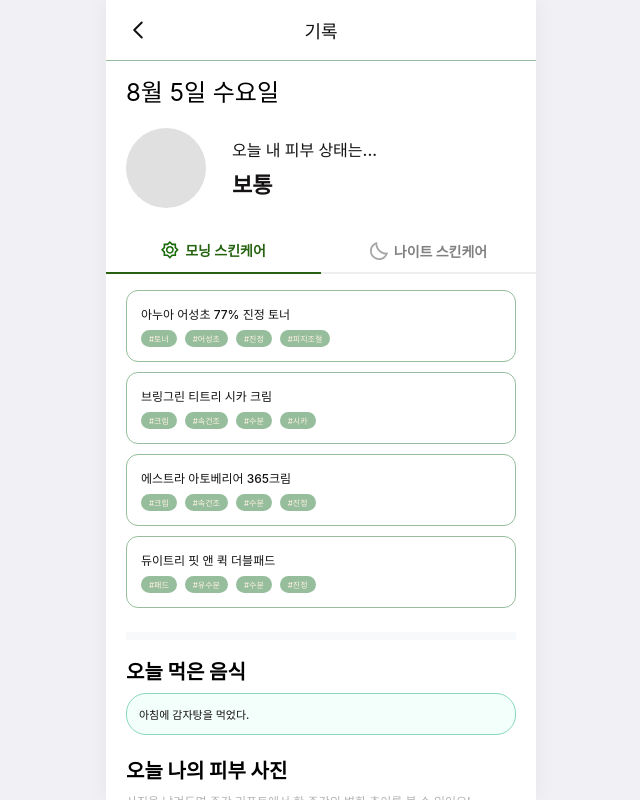
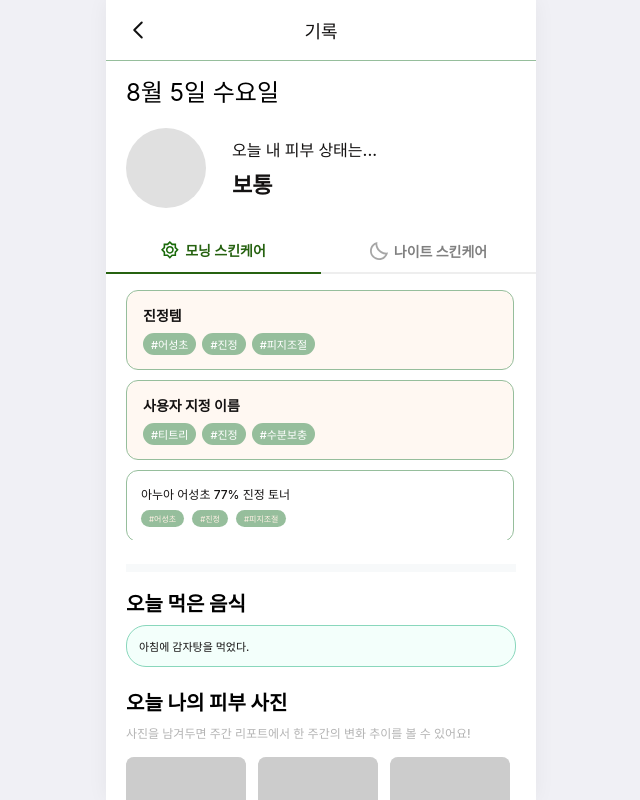
Before and after one commit to LikeLionUniv-INU/14th-toMeta-frontend, a React (Vite) app: page /record in a window 1280 px wide. Shown: the whole page, without its empty margins (319-959 px from the left). Built offline with nearby package versions, Linux system fonts and the light colour scheme; no server answers.

Commit message:
feat: 기록 페이지 세트 조회 연동 및 파우치 하단 가이드 문구 추가

```diff
--- a/package.json
+++ b/package.json
@@ -12,13 +12,14 @@
   "dependencies": {
     "axios": "^1.18.1",
     "crypto-js": "^4.2.0",
+    "lucide-react": "^1.31.0",
     "react": "^19.2.7",
     "react-datepicker": "^9.1.0",
     "react-dom": "^19.2.7",
     "react-icons": "^5.7.0",
     "react-mobile-picker": "^1.2.0",
     "react-router-dom": "^7.18.2",
-    "styled-components": "^6.4.4"
+    "styled-components": "^6.5.3"
   },
   "devDependencies": {
     "@eslint/js": "^10.0.1",
--- a/src/api/cosmetics.js
+++ b/src/api/cosmetics.js
@@ -7,26 +7,47 @@
     return {
       data: {
         isSuccess: true,
-        result: [
+        code: "COMMON_200",
+        message: "요청에 성공했습니다.",
+        result: {
+          sets: [
             {
-            userCosmeticId: 1,
-            name: '수분 진정 토너',
-            brand: '토리든',
-            type: 'TONER',
+              setId: 1,
+              name: "진정템",
+              usageTime: "morning",
+              mainIngredients: ["어성초", "진정", "피지조절"],
             },
             {
-            userCosmeticId: 2,
-            name: '시카 릴리프 세럼',
-            brand: '닥터지',
-            type: 'SERUM',
+              setId: 2,
+              name: "사용자 지정 이름",
+              usageTime: "both",
+              mainIngredients: ["티트리", "진정", "수분보충"],
+            },
+          ],
+          cosmetics: [
+            {
+              userCosmeticId: 11,
+              productName: "아누아 어성초 77% 진정 토너",
+              brandName: "아누아",
+              productType: "toner",
+              mainIngredients: ["어성초", "진정", "피지조절"],
             },
             {
-            userCosmeticId: 3,
-            name: '장벽 강화 크림',
-            brand: '에스트라',
-            type: 'CREAM',
+              userCosmeticId: 12,
+              productName: "토리든 다이브인 저분자 히알루론산 세럼",
+              brandName: "토리든",
+              productType: "serum",
+              mainIngredients: ["히알루론산", "수분", "속건조"],
+            },
+            {
+              userCosmeticId: 13,
+              productName: "브링그린 티트리 시카 크림",
+              brandName: "브링그린",
+              productType: "cream",
+              mainIngredients: ["티트리", "시카", "진정"],
             },
           ],
+        },
       },
     };
   }
@@ -48,19 +69,7 @@
             name: `${keyword} 시카 수딩 크림`,
             imageUrl:
               'https://image.oliveyoung.co.kr/cfimages/cf-goods/uploads/images/thumbnails/10/0000/0022/A00000022655318ko.jpg?l=ko&QT=85&SF=webp&sharpen=1x0.5',
-          } /*,
-          {
-            id: 2,
-            name: `${keyword} 시카 수딩 토너`,
-            imageUrl:
-              'https://image.oliveyoung.co.kr/cfimages/cf-goods/uploads/images/thumbnails/10/0000/0018/A00000018918112ko.jpg?l=ko&QT=85&SF=webp&sharpen=1x0.5',
           },
-          {
-            id: 3,
-            name: `${keyword} 사철쑥 EX 배리어 로션`,
-            imageUrl:
-              'https://dn5hzapyfrpio.cloudfront.net/product/5e3/5e324c90-d78d-11ef-980c-cff2dc08064e.jpeg',
-          },*/,
         ],
       },
     };
--- a/src/pages/MyPouch.jsx
+++ b/src/pages/MyPouch.jsx
@@ -346,6 +346,7 @@
               세트로 묶기
             </ActionButton>
           </ButtonGroup>
+          <GuideText>자주 쓰는 화장품을 묶어 나만의 루틴 세트를 만들어보세요!</GuideText>
         </MainContent>
       </ContentWrapper>
 
@@ -625,9 +626,9 @@
 const ActionButton = styled.button`
   flex: 1;
   padding: 12px 0;
-  background-color: ${(props) => (props.$isSetButtonActive ? "#8cb896" : "#ffffff")};
-  border: 1px solid ${(props) => (props.$isSetButtonActive ? "#8cb896" : "#266210")};
-  color: ${(props) => (props.$isSetButtonActive ? "#ffffff" : "#266210")};
+  background-color: ${(props) => (props.$isSetButtonActive ? "#63BF8E" : "#ffffff")};
+  border: 1px solid ${(props) => (props.$isSetButtonActive ? "#609668" : "#609668")};
+  color: ${(props) => (props.$isSetButtonActive ? "#ffffff" : "#609668")};
   border-radius: 20px;
   font-size: 14px;
   font-weight: 600;
@@ -636,6 +637,15 @@
   &:active {
     background-color: ${(props) => (props.$isSetButtonActive ? "#7ca886" : "#f2f7f1")};
   }
+`;
+
+const GuideText = styled.p`
+  font-weight: 500;
+  font-size: 10px;
+  color: #7C7C7C;
+  text-align: center;
+  margin-top: 10px;
+  margin-bottom: 0;
 `;
 
 const ModalOverlay = styled.div`
--- a/src/pages/Record.jsx
+++ b/src/pages/Record.jsx
@@ -1,10 +1,11 @@
-import React, { useState } from "react";
+import React, { useState, useEffect } from "react";
 import styled from "styled-components";
 import Header from "../components/Header";
 import Button from "../components/Button";
 import CosmeticCard from "../components/CosmeticCard";
 import SunIcon from "../assets/images/record/sun.svg";
 import MoonIcon from "../assets/images/record/Moon.svg";
+import { getCosmeticOptions } from "../api/cosmetics";
 
 export default function Record() {
   const [activeTab, setActiveTab] = useState("morning");
@@ -13,16 +14,6 @@
   const [recordData, setRecordData] = useState({
     dateText: "8월 5일 수요일",
     skinStatus: "보통",
-    morningRoutine: [
-      { id: 1, name: "아누아 어성초 77% 진정 토너", tags: ["#토너", "#어성초", "#진정", "#피지조절"] },
-      { id: 2, name: "브링그린 티트리 시카 크림", tags: ["#크림", "#속건조", "#수분", "#시카"] },
-      { id: 3, name: "에스트라 아토베리어 365크림", tags: ["#크림", "#속건조", "#수분", "#진정"] },
-      { id: 4, name: "듀이트리 핏 앤 퀵 더블패드", tags: ["#패드", "#유수분", "#수분", "#진정"] },
-    ],
-    nightRoutine: [
-      { id: 101, name: "아누아 어성초 77% 진정 토너", tags: ["#토너", "#진정"] },
-      { id: 102, name: "에스트라 아토베리어 365크림", tags: ["#크림", "#보습"] },
-    ],
     food: "아침에 감자탕을 먹었다.",
     skinPhotos: [
       "https://via.placeholder.com/100",
@@ -31,10 +22,38 @@
     ],
   });
 
-  const currentRoutine =
-    activeTab === "morning"
-      ? recordData.morningRoutine
-      : recordData.nightRoutine;
+  const [optionsData, setOptionsData] = useState({
+    sets: [],
+    cosmetics: [],
+  });
+
+  useEffect(() => {
+    const fetchCosmeticOptions = async () => {
+      try {
+        const response = await getCosmeticOptions();
+        if (response.data && response.data.isSuccess) {
+          const result = response.data.result;
+          if (result) {
+            setOptionsData({
+              sets: result.sets || [],
+              cosmetics: result.cosmetics || (Array.isArray(result) ? result : []),
+            });
+          }
+        }
+      } catch (error) {
+        console.error("화장품 옵션 조회 중 오류 발생:", error);
+      }
+    };
+
+    fetchCosmeticOptions();
+  }, []);
+
+  const filteredSets = optionsData.sets.filter((item) => {
+    if (!item.usageTime || item.usageTime === "both") return true;
+    return item.usageTime === activeTab;
+  });
+
+  const cosmeticList = optionsData.cosmetics;
 
   const handleFoodChange = (e) => {
     setRecordData((prev) => ({
@@ -87,23 +106,38 @@
             $active={activeTab === "morning"}
             onClick={() => setActiveTab("morning")}
           >
-            <img src={SunIcon} /> 모닝 스킨케어
+            <img src={SunIcon} alt="morning" /> 모닝 스킨케어
           </TabButton>
           <TabButton
             $active={activeTab === "night"}
             onClick={() => setActiveTab("night")}
           >
-            <img src={MoonIcon} /> 나이트 스킨케어
+            <img src={MoonIcon} alt="night" /> 나이트 스킨케어
           </TabButton>
         </TabGroup>
 
         <CardListSection>
           <CardList>
-            {currentRoutine.map((item) => (
+            {filteredSets.map((set) => (
+              <SetCard key={set.setId}>
+                <SetTitle>{set.name}</SetTitle>
+                <SetTagGroup>
+                  {(set.mainIngredients || []).map((tag, idx) => (
+                    <SetTag key={idx}>
+                      {tag.startsWith("#") ? tag : `#${tag}`}
+                    </SetTag>
+                  ))}
+                </SetTagGroup>
+              </SetCard>
+            ))}
+
+            {cosmeticList.map((item) => (
               <CosmeticCard
-                key={item.id}
-                name={item.name}
-                tags={item.tags}
+                key={item.userCosmeticId}
+                name={item.productName || item.name}
+                tags={(item.mainIngredients || []).map((tag) =>
+                  tag.startsWith("#") ? tag : `#${tag}`
+                )}
               />
             ))}
           </CardList>
@@ -270,6 +304,48 @@
   display: flex;
   flex-direction: column;
   gap: 10px;
+  max-height: 250px;
+  overflow-y: auto;
+  padding-right: 2px;
+
+  &::-webkit-scrollbar {
+    width: 4px;
+  }
+  &::-webkit-scrollbar-thumb {
+    background-color: #d1d5db;
+    border-radius: 4px;
+  }
+`;
+
+const SetCard = styled.div`
+  background-color: #fff8f2;
+  border-radius: 12px;
+  padding: 14px 16px;
+  display: flex;
+  flex-direction: column;
+  gap: 8px;
+  border: 1px solid #96BE9C;
+`;
+
+const SetTitle = styled.span`
+  font-size: 14px;
+  font-weight: 700;
+  color: #141212;
+`;
+
+const SetTagGroup = styled.div`
+  display: flex;
+  gap: 6px;
+  flex-wrap: wrap;
+`;
+
+const SetTag = styled.span`
+  background-color: #96be9c;
+  color: #ffffff;
+  font-size: 11px;
+  padding: 3px 8px;
+  border-radius: 12px;
+  font-weight: 500;
 `;
 
 const EditText = styled.span`
```
Also changed, not shown: 1 other file (tests, documents, lock files or other folders). Lines whose indentation alone changed are shown as unchanged.
